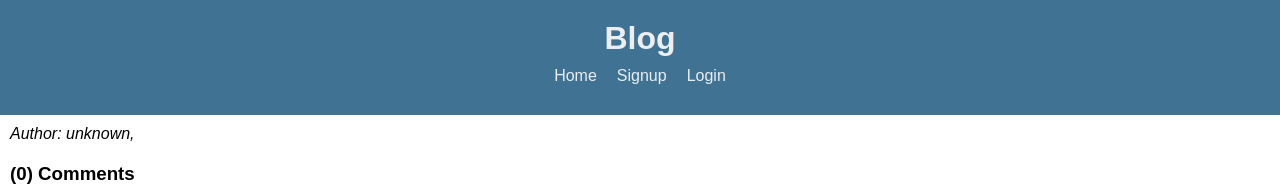
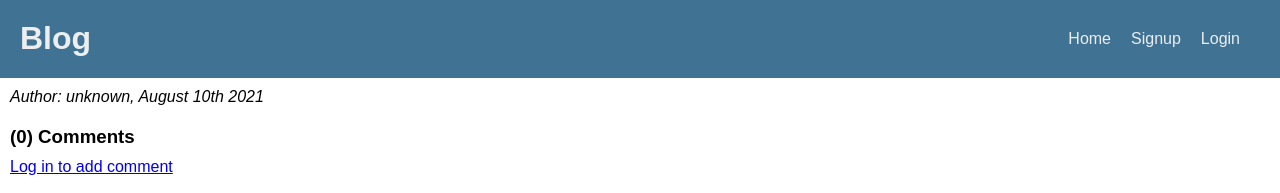
Before and after one commit to johnngo10/blog, a React (Create React App) app in the folder client/: page /post/1 in a window 1280 px wide. Shown: the top 193 px of the page. Built offline with nearby package versions, Linux system fonts and the light colour scheme; no server answers.

Commit message:
formated dates with moment package

```diff
--- a/client/package.json
+++ b/client/package.json
@@ -8,6 +8,7 @@
     "@testing-library/user-event": "^12.8.3",
     "axios": "^0.21.1",
     "jwt-decode": "^3.1.2",
+    "moment": "^2.29.1",
     "react": "^17.0.2",
     "react-dom": "^17.0.2",
     "react-redux": "^7.2.4",
--- a/client/src/App.css
+++ b/client/src/App.css
@@ -177,4 +177,24 @@ nav {
   display: flex;
   justify-content: space-between;
   margin-bottom: 5px;
+  color: grey;
+  font-size: 12px;
 }
+
+@media only screen and (min-width: 688px) {
+  /* HEADER */
+  header {
+    display: flex;
+    justify-content: space-between;
+  }
+
+  /* MAIN */
+  .cards {
+    display: flex;
+    flex-wrap: wrap;
+  }
+
+  .card-container {
+    width: 44.1%;
+  }
+}
--- a/client/src/components/Main.js
+++ b/client/src/components/Main.js
@@ -2,6 +2,7 @@ import React, { useEffect } from "react";
 import { Link } from "react-router-dom";
 import { useDispatch, useSelector } from "react-redux";
 import { bindActionCreators } from "redux";
+import moment from "moment";
 import * as postActions from "../actions/post_actions";
 
 const Main = () => {
@@ -17,11 +18,11 @@ const Main = () => {
   }, [newPosts]);
 
   return (
-    <div>
+    <div className="main-container">
       {Object.values(all).length === 0 ? (
         "There are no Posts"
       ) : (
-        <div>
+        <div className="cards">
           {Object.values(all).map((value, index) => {
             return (
               <div className="card-container">
@@ -32,7 +33,9 @@ const Main = () => {
                 >
                   <p className="card-title">{value.title}</p>
                   <p className="card-author">Author: {value.author.username}</p>
-                  <p className="card-date">{value.date}</p>
+                  <p className="card-date">
+                    {moment(value.date).format("MMMM Do YYYY")}
+                  </p>
                 </Link>
               </div>
             );
--- a/client/src/components/Post/Post.js
+++ b/client/src/components/Post/Post.js
@@ -2,6 +2,7 @@ import React, { useEffect, useState } from "react";
 import { useParams, Link } from "react-router-dom";
 import { useDispatch, useSelector } from "react-redux";
 import { bindActionCreators } from "redux";
+import moment from "moment";
 import * as postActions from "../../actions/post_actions";
 
 const Post = () => {
@@ -42,7 +43,8 @@ const Post = () => {
     <div className="post-container">
       <h2>{title}</h2>
       <p className="post-author-date">
-        Author: {author ? author.username : "unknown"}, {date}
+        Author: {author ? author.username : "unknown"},{" "}
+        {moment(date).format("MMMM Do YYYY")}
       </p>
       <p className="post-content">{content}</p>
       <div>
@@ -78,7 +80,9 @@ const Post = () => {
                 <li key={index} className="comment">
                   <div className="comment-author-date">
                     <p>{value.author}</p>
-                    <p className="comment-date">{value.date}</p>
+                    <p className="comment-date">
+                      {moment(value.date).fromNow()}
+                    </p>
                   </div>
                   <p>{value.comment}</p>
                 </li>
```
Also changed, not shown: 1 other file (tests, documents, lock files or other folders).
